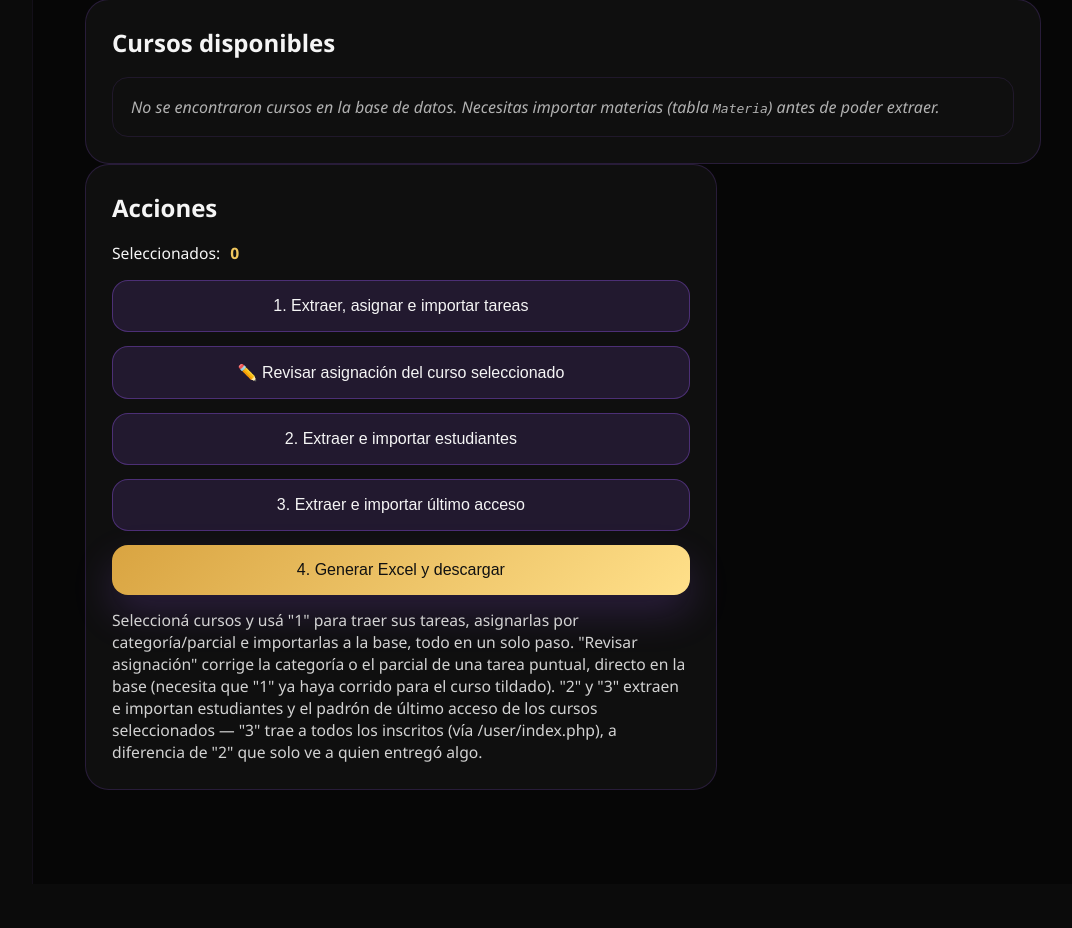
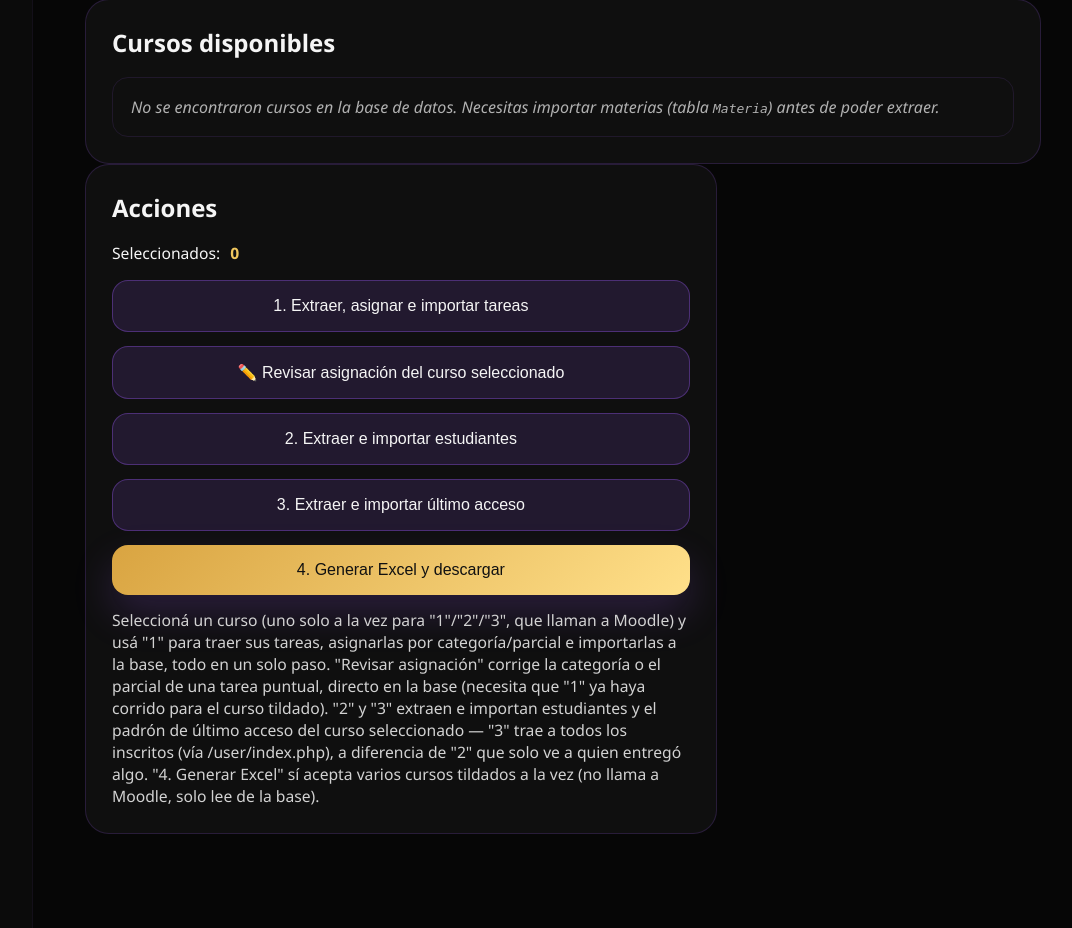
Before and after one commit to davidvillarroel24/Centralizador, a Django app: page /extraccion/ in a window 1280 px wide. Shown: the part 721-1649 px from the top of the page, without its empty margins (187-1259 px from the left). Before the commit the page ends 1605 px from the top, so only its background shows below. Run offline with Django 5.2, Linux system fonts and the light colour scheme; the visitor is signed in with stand-in values (Sample User, id 1); data that the repository does not hold is empty; some libraries are stand-ins or nearby versions.

Commit message:
Limitacion de extraccion a 1 curso

```diff
--- a/web/templates/web/dashboard.html
+++ b/web/templates/web/dashboard.html
@@ -153,7 +153,7 @@
                     </div>
                     <div class="note">
                         {% if es_administrador %}"0. Extraer e importar carreras" pregunta si hace falta recorrer Moodle de nuevo (necesita cookie guardada) o si alcanza con re-importar lo último ya extraído; en ambos casos carga Facultad/Carrera/Nivel/Profesor/Materia a la base de datos. Solo lo ve una cuenta Administrador.{% endif %}
-                        Seleccioná cursos y usá "1" para traer sus tareas, asignarlas por categoría/parcial e importarlas a la base, todo en un solo paso. "Revisar asignación" corrige la categoría o el parcial de una tarea puntual, directo en la base (necesita que "1" ya haya corrido para el curso tildado). "2" y "3" extraen e importan estudiantes y el padrón de último acceso de los cursos seleccionados — "3" trae a todos los inscritos (vía /user/index.php), a diferencia de "2" que solo ve a quien entregó algo.
+                        Seleccioná un curso (uno solo a la vez para "1"/"2"/"3", que llaman a Moodle) y usá "1" para traer sus tareas, asignarlas por categoría/parcial e importarlas a la base, todo en un solo paso. "Revisar asignación" corrige la categoría o el parcial de una tarea puntual, directo en la base (necesita que "1" ya haya corrido para el curso tildado). "2" y "3" extraen e importan estudiantes y el padrón de último acceso del curso seleccionado — "3" trae a todos los inscritos (vía /user/index.php), a diferencia de "2" que solo ve a quien entregó algo. "4. Generar Excel" sí acepta varios cursos tildados a la vez (no llama a Moodle, solo lee de la base).
                     </div>
                 </div>
             </section>
@@ -339,6 +339,11 @@
     // primero sigue ocupado extrayendo.
     (function () {
         var ACCIONES_LARGAS = ['cargar_carreras', 'importar_carreras_completo', 'cargar_tareas', 'cargar_estudiantes', 'cargar_ultimo_acceso'];
+        // C11 (README): estas 3 llaman a Moodle de verdad y solo aceptan 1 curso a la vez
+        // (a diferencia de "4. Generar Excel"/"Revisar asignación", que sí son multi-select
+        // porque no tocan Moodle). El servidor ya lo rechaza igual si llega un POST armado
+        // a mano con varios; esto solo evita el viaje al servidor para avisar al instante.
+        var ACCIONES_UN_SOLO_CURSO = ['cargar_tareas', 'cargar_estudiantes', 'cargar_ultimo_acceso'];
         var TEXTO_INICIAL_POR_ACCION = {
             importar_carreras_completo: 'Importando (sin re-extraer)...',
         };
@@ -374,6 +379,24 @@
             var btnClickeado = ev.submitter;
             var accion = btnClickeado ? btnClickeado.value : null;
             if (!accion || ACCIONES_LARGAS.indexOf(accion) === -1) return; // deja el submit normal de siempre
+
+            if (ACCIONES_UN_SOLO_CURSO.indexOf(accion) !== -1) {
+                var marcados = form.querySelectorAll('input[type="checkbox"][name="courses"]:checked');
+                if (marcados.length !== 1) {
+                    ev.preventDefault();
+                    if (window.Swal) {
+                        Swal.fire({
+                            icon: 'warning',
+                            title: 'Elegí un solo curso',
+                            text: marcados.length === 0
+                                ? 'Tildá un curso antes de extraer de Moodle.'
+                                : 'Esta acción extrae de Moodle en vivo: no se puede hacer para varios cursos a la vez. Dejá tildado uno solo.',
+                            confirmButtonColor: '#9b5bf6',
+                        });
+                    }
+                    return;
+                }
+            }
 
             ev.preventDefault();
             overlay.style.display = 'flex';
@@ -505,6 +528,11 @@
     })();
 
     (function () {
+        // La grilla se mantiene multi-select: "4. Generar Excel" y "Revisar asignación"
+        // sí tienen sentido con varios cursos tildados a la vez (no llaman a Moodle, solo
+        // leen de la base). El límite de 1 curso para las acciones que sí llaman a Moodle
+        // (C11, README) se valida más abajo, al enviar el formulario - no acá, para no
+        // perderle la selección múltiple a los botones que no la necesitan.
         var counter = document.querySelector('.selection-summary strong');
         // type="checkbox" explicito: el modal de asignacion agrega inputs hidden del mismo
         // name="courses" para arrastrar la seleccion actual, no son parte de esta grilla.
--- a/web/views.py
+++ b/web/views.py
@@ -893,6 +893,23 @@ def dashboard(request):
                     raise ValueError(
                         'No hay ninguna cookie de Moodle guardada, o venció (dura 2 horas). '
                         'Extraela de nuevo con el botón de cookie arriba antes de iniciar una extracción.'
+                    )
+                if (
+                    action not in ('cargar_carreras', 'extraer_carreras')
+                    and len(selected_ids) != 1
+                ):
+                    # C11 (README): estas acciones llaman a Moodle de verdad, de forma
+                    # sincrona dentro del request. Sin este limite, una seleccion grande
+                    # encadenaba muchos requests secuenciales en un solo POST, con riesgo
+                    # de WORKER TIMEOUT y, si se cortaba a la mitad, mezclando cursos de
+                    # distintas corridas. La grilla de cursos sigue siendo multi-select
+                    # (la necesitan "Generar Excel"/"Revisar asignación", que no llaman a
+                    # Moodle); dashboard.html ya avisa antes de enviar si hay mas de uno
+                    # tildado para estas acciones - esta es la validacion real del lado
+                    # del servidor, por si llega un POST armado a mano con varios.
+                    raise ValueError(
+                        'Elegí un solo curso para esta acción (no se puede extraer de '
+                        'Moodle más de uno a la vez).'
                     )
                 job_id, aviso_candado_vencido = extraction_lock.try_acquire_lock(request.user.username)
                 if job_id is None:
```
Also changed, not shown: services/data_utils/cargarjson.py (+10 -0 lines), services/utils/run_scraping.py (+25 -1 lines), README.md.
